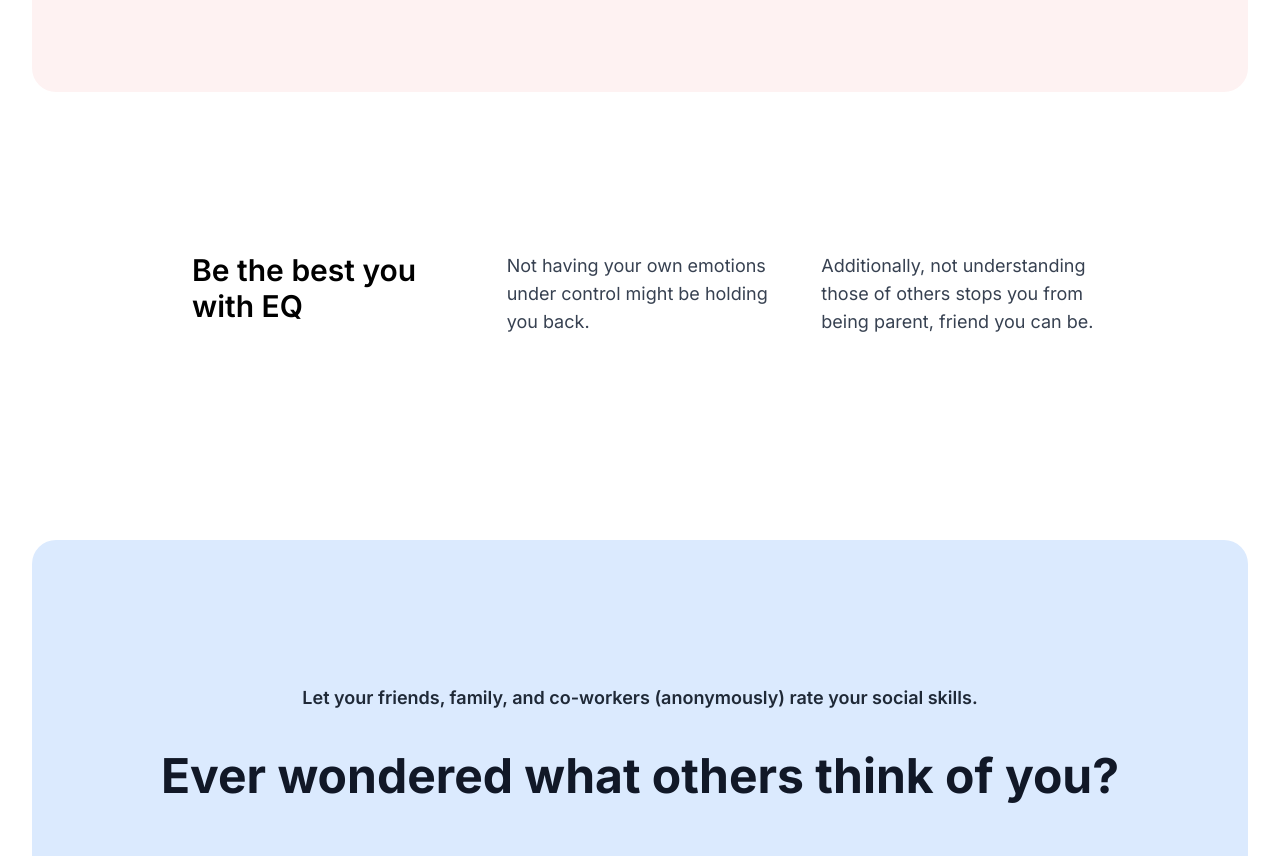
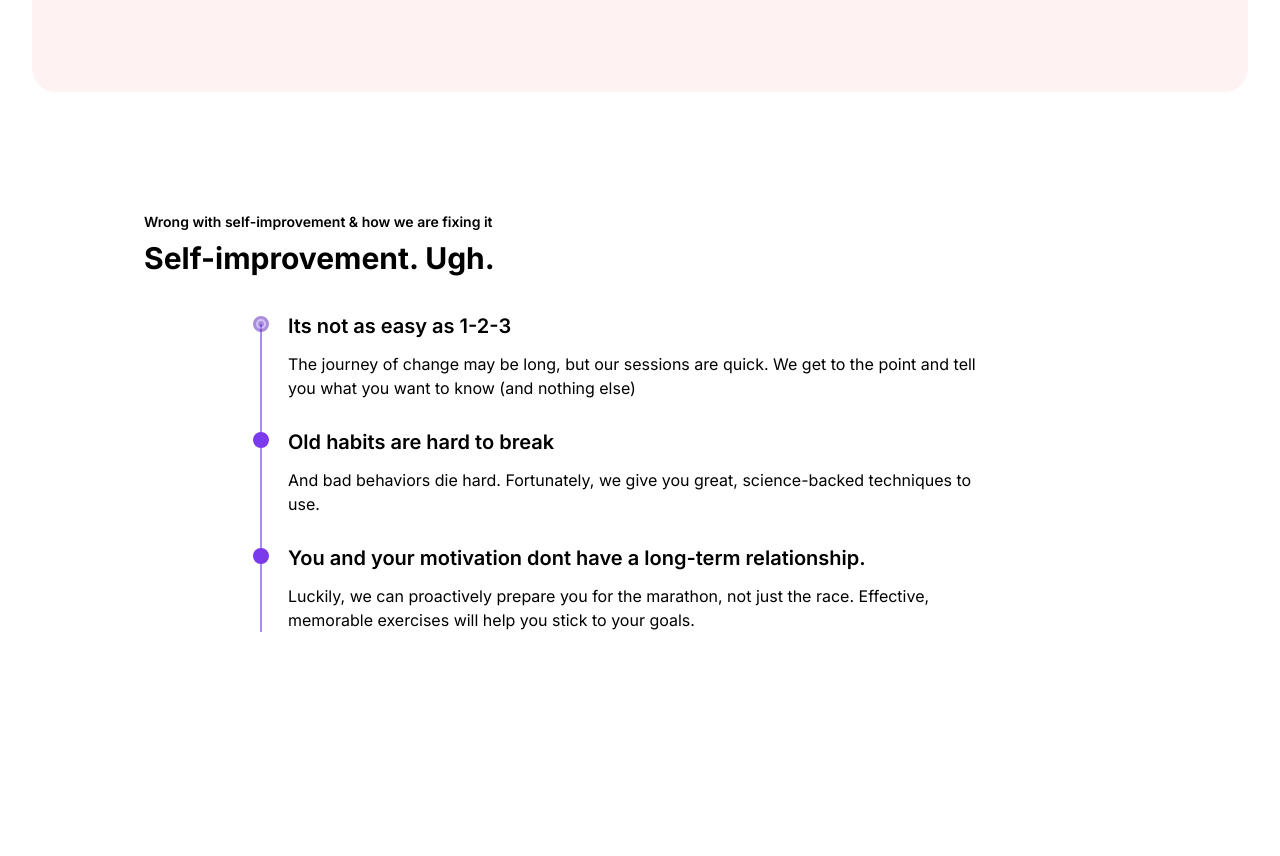
Before and after one commit to bhupeshpr25/ahead, a Next.js app: page / in a window 1280 px wide. Shown: the part 2560-3416 px from the top of the page. Built offline with nearby package versions, Linux system fonts and the light colour scheme.

Commit message:
feat: add vertical timeline to Features section

```diff
--- a/src/components/Features.tsx
+++ b/src/components/Features.tsx
@@ -40,6 +40,56 @@ export default function Features() {
         </div>
       </div>
 
+      {/* vertical timeline */}
+      <section className="container max-w-5xl px-4 py-12 mx-auto">
+        <div className="my-10">
+          <div className="text-sm lg:text-md font-semibold">
+            Wrong with self-improvement & how we are fixing it
+          </div>
+          <div className="mt-4 text-3xl font-bold lg:mt-2">
+            Self-improvement. Ugh.
+          </div>
+        </div>
+        <div className="m-4 px-2 lg:px-24">
+          <div className="relative col-span-12 px-4 space-y-6 sm:col-span-8 sm:space-y-8">
+            <div className="col-span-12 space-y-12 relative px-4 sm:space-y-8 before:block before:absolute before:top-2 before:bottom-0 before:w-0.5 before:-left-3 before:bg-violet-400">
+              <div className="flex flex-col">
+                <div className="h-4 w-4 rounded-full bg-violet-400 relative left-[-35px] z-[1] border-8 border-double border-violet-800 animate-pulse"></div>
+                <h3 className="-mt-5 text-xl font-semibold">
+                  Its not as easy as 1-2-3
+                </h3>
+                <p className="mt-3">
+                  The journey of change may be long, but our sessions are quick.
+                  We get to the point and tell you what you want to know (and
+                  nothing else)
+                </p>
+              </div>
+              <div className="flex flex-col">
+                <div className="h-4 w-4 rounded-full bg-violet-600 relative left-[-35px] z-[1]"></div>
+                <h3 className="-mt-5 text-xl font-semibold">
+                  Old habits are hard to break
+                </h3>
+                <p className="mt-3">
+                  And bad behaviors die hard. Fortunately, we give you great,
+                  science-backed techniques to use.
+                </p>
+              </div>
+              <div className="flex flex-col">
+                <div className="h-4 w-4 rounded-full bg-violet-600 relative left-[-35px] z-[1]"></div>
+                <h3 className="-mt-5 text-xl font-semibold">
+                  You and your motivation dont have a long-term relationship.
+                </h3>
+                <p className="mt-3">
+                  Luckily, we can proactively prepare you for the marathon, not
+                  just the race. Effective, memorable exercises will help you
+                  stick to your goals.
+                </p>
+              </div>
+            </div>
+          </div>
+        </div>
+      </section>
+
       {/* text grid */}
       <div className="my-40 m-16 grid grid-cols-1 gap-4 lg:grid-cols-3 lg:gap-12 lg:mx-48">
         <div className="h-32 lg:w-60 rounded-lg flex justify-center text-3xl font-semibold">
```
